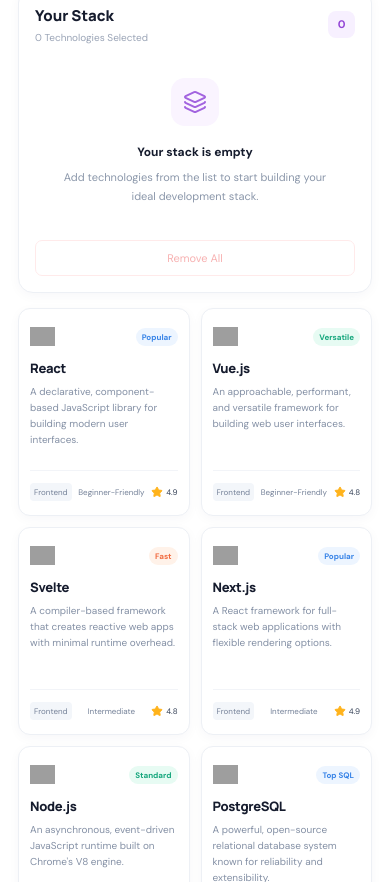
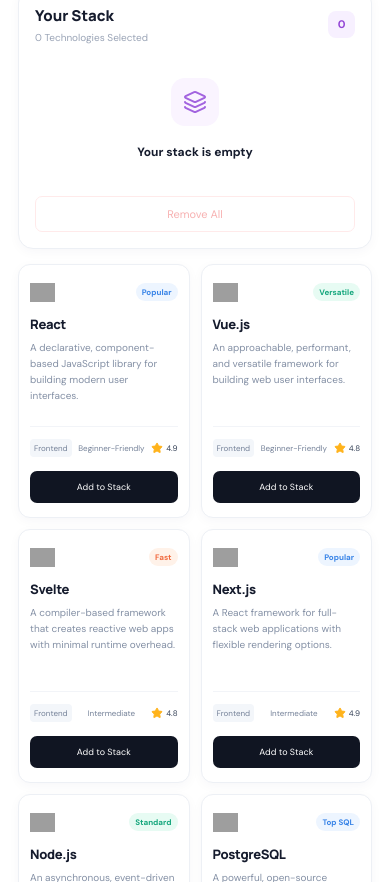
Before and after one commit to anantamojumder/Assignment-5, a React (Vite) app: page / in a window 390 px wide. Shown: the part 742-1624 px from the top of the page. Built offline with nearby package versions, Linux system fonts and the light colour scheme; grey boxes are pictures that could not be loaded.

Commit message:
Make layout responsive

```diff
--- a/src/App.jsx
+++ b/src/App.jsx
@@ -90,7 +90,7 @@
     <div className="card-meta"><span className="category-chip">{tech.category}</span><span className="difficulty">{tech.difficulty}</span><span className="rating">
     <Star size={12} fill="currentColor" />{tech.rating.toFixed(1)}</span></div>
 
-    {/* <button className={`add-button ${added ? 'added-button' : ''}`} onClick={() => onAdd(tech)} disabled={added}>{added ? '✓ Added to Stack' : 'Add to Stack'}</button> */}
+    <button className={`add-button ${added ? 'added-button' : ''}`} onClick={() => onAdd(tech)} disabled={added}>{added ? '✓ Added to Stack' : 'Add to Stack'}</button>
 
   </article>
 
@@ -102,7 +102,7 @@
     <div className="stack-heading"><div><h3>Your Stack</h3><p>{stack.length} {stack.length === 1 ? 'Technology' : 'Technologies'} Selected</p></div>
     <span className="stack-count">{stack.length}</span></div>
     {stack.length === 0 ? <div className="empty-stack"><div className="empty-icon"><Layers3 size={24} /></div><strong>Your stack is empty</strong>
-    <p>Add technologies from the list to start building your ideal development stack.</p>
+    {/* <p>Add technologies from the list to start building your ideal development stack.</p> */}
     </div> :
 
     <div className="stack-items">{stack.map(item => <div className="stack-item" key={item.id}><img src={item.icon} alt="" onError={e => { e.currentTarget.style.visibility = 'hidden' }} />
```
